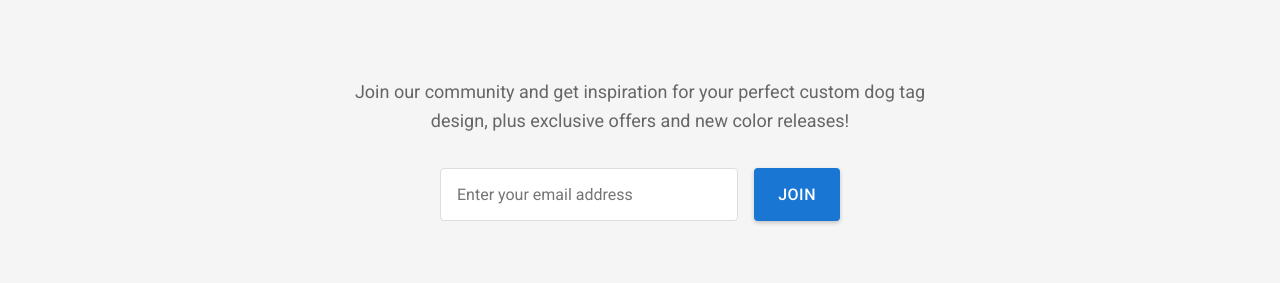
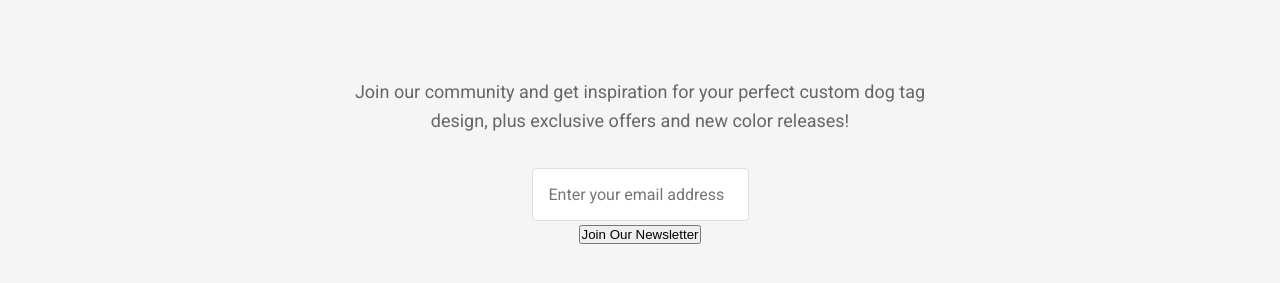
Before and after one commit to blackbeltapple/inkypuncherweb, a plain HTML site: page index.html in a window 1280 px wide. Shown: the part 867-1150 px from the top of the page. Drawn offline with Linux system fonts and the light colour scheme.

Commit message:
Update index.html

```diff
--- a/index.html
+++ b/index.html
@@ -217,22 +217,20 @@
             </p>
 
                 <form name="newsletter" netlify>
-                <!-- Netlify form requirements -->
-                <input type="hidden" name="form-name" value="newsletter" />
-                <div style="display: none;">
-                    <label>Don't fill this out: <input name="bot-field" /></label>
-                </div>
-
-                <div class="email-form">
+                    <p>
                         <input
                             type="email"
-                        name="email"
                             class="email-input"
                             placeholder="Enter your email address"
                             required
-                    >
-                    <button type="submit" class="submit-button">Join</button>
-                </div>
+                            name="email"
+                        />
+                    </p>
+                    <p>
+                        <button type="submit" class="submit-btn">
+                            Join Our Newsletter
+                        </button>
+                    </p>
                 </form>
 
             <div class="success-message" id="successMessage">
```
Lines whose indentation alone changed are shown as unchanged.
